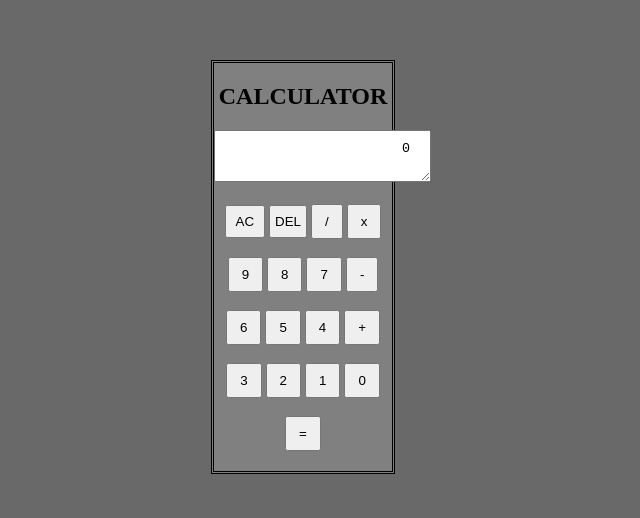
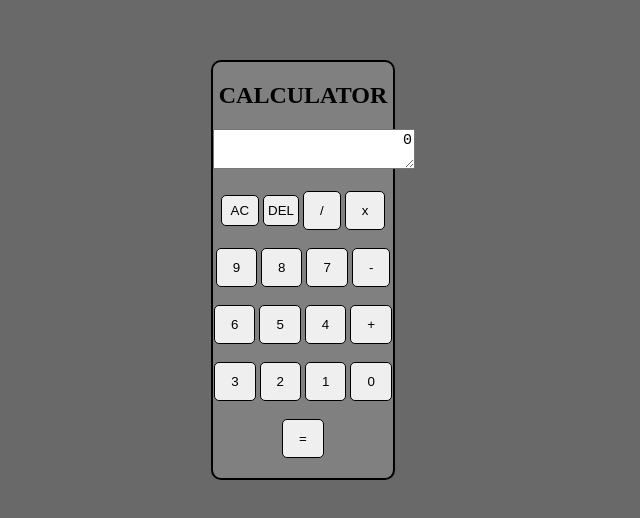
Before and after one commit to rk-2401/CALCULATOR--MiniProject-, a plain HTML site: page index.html in a window 1280 px wide. Shown: the whole page, without its empty margins (337-977 px from the left). Drawn offline with Linux system fonts and the light colour scheme.

Commit message:
Added borders to div and buttons

```diff
--- a/website.css
+++ b/website.css
@@ -3,15 +3,25 @@ body{
     text-align: center;
 }
 div{
-    border:double;
+    border:2px double black;
+    border-radius: 10px;
     margin:60px 540px;
     padding-bottom: 20px;
     background-color: grey;
 }
 button{
-    padding: 8px 12px;
+    border:1px solid black;
+    border-radius: 5px;
+    padding: 11px 16px;
 }
 #output{
+  /*  width: 193px;
+    height: 58px;
+    border:2px solid black;
+    border-radius: 5px;
+    */
     text-align: right;
-    padding:10px 20px
+    padding-right:2px;
+    font-size: 15px  ;
+
 }
```
